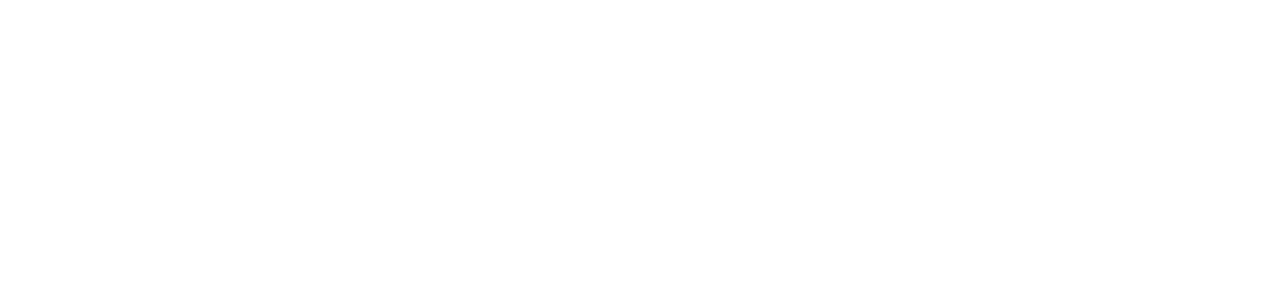
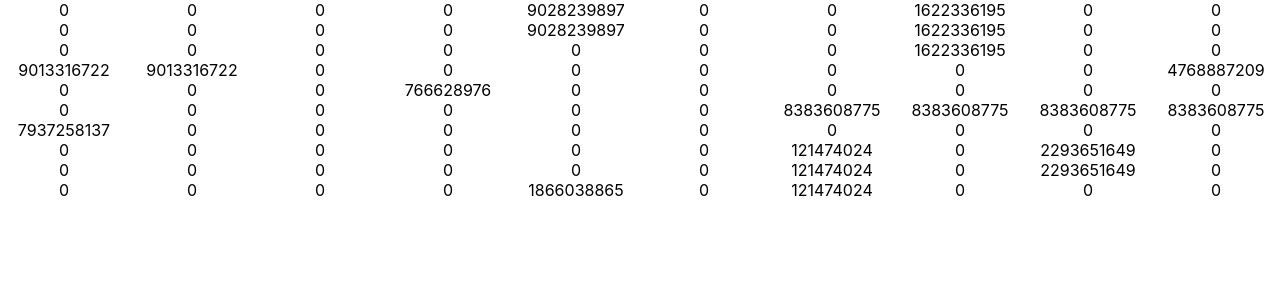
Before and after one commit to AmirFayzullin/sea-battle, a React (Create React App) app: page / in a window 1280 px wide. Shown: the top 300 px of the page. Built offline with nearby package versions, Linux system fonts and the light colour scheme.

Commit message:
Field generation fix
Field generation upgrade: ships couldn't be placed side to side

```diff
--- a/src/Game/Field.js
+++ b/src/Game/Field.js
@@ -56,8 +56,14 @@ class Field {
 
     tryToPlaceHorizontally = (ship, row, column) => {
         let success = true;
-        for (let i = 0; i < ship.len && success; i++) {
-            if (this.map[row + i][column] !== this.FREE_CELL ||
+
+        //success &= row === 0 || this.map[row - 1][column] === this.FREE_CELL;
+        //success &= row + ship.len + 1 >= 9 || this.map[row + ship.len + 1][column] === this.FREE_CELL;
+
+        for (let i = -1; i < ship.len + 1 && success; i++) {
+            if (row + i > 10 || row + i < -1) success = false;
+            else if (row + i === 10 || row + i === -1) continue;
+            else if (this.map[row + i][column] !== this.FREE_CELL ||
                 (column > 0 && this.map[row + i][column - 1] !== this.FREE_CELL || column === 0) ||
                 (column < 9 && this.map[row + i][column + 1] !== this.FREE_CELL || column === 9)
             ) success = false;
@@ -73,8 +79,14 @@ class Field {
 
     tryToPlaceVertically = (ship, row, column) => {
         let success = true;
-        for (let i = 0; i < ship.len && success; i++) {
-            if (this.map[row][column + i] !== this.FREE_CELL ||
+
+        //success &= column === 0 || this.map[row][column - 1] === this.FREE_CELL;
+        //success &= column + ship.len + 1 >= 9 || this.map[row][column + ship.len + 1] === this.FREE_CELL;
+
+        for (let i = -1; i < ship.len + 1 && success; i++) {
+            if (column + i > 10 || column + i < -1) success = false;
+            else if (column + i === 10 || column + i === -1) continue;
+            else if (this.map[row][column + i] !== this.FREE_CELL ||
                 (row > 0 && this.map[row - 1][column + i] !== this.FREE_CELL || row === 0) ||
                 (row < 9 && this.map[row + 1][column + i] !== this.FREE_CELL || row === 9)
             ) success = false;
--- a/src/components/App/App.js
+++ b/src/components/App/App.js
@@ -1,11 +1,20 @@
+import Field from "../../Game/Field";
 
-
+let field = new Field();
 function App() {
-  return (
-    <div className="App">
-
-    </div>
-  );
+    let Map = [];
+    field.map.forEach((row, rowIndex) => {
+        let cells = [];
+       row.forEach((column, columnIndex) => {
+           cells.push(<div>{field.map[rowIndex][columnIndex]}</div>);
+       });
+        Map.push(<div>{cells}</div>);
+    });
+    return (
+        <div className="App">
+            {Map}
+        </div>
+    );
 }
 
 export default App;
--- a/src/index.css
+++ b/src/index.css
@@ -11,3 +11,21 @@ code {
   font-family: source-code-pro, Menlo, Monaco, Consolas, 'Courier New',
     monospace;
 }
+
+.App {
+  display: grid;
+  width: 100%;
+  height: 100%;
+  grid-template: repeat(10, 1fr) / 100%;
+}
+
+.App > div {
+  display: grid;
+  grid-template: 100% / repeat(10, 1fr);
+}
+
+.App > div > div {
+  display: flex;
+  justify-content: center;
+  align-items: center;
+}
```
